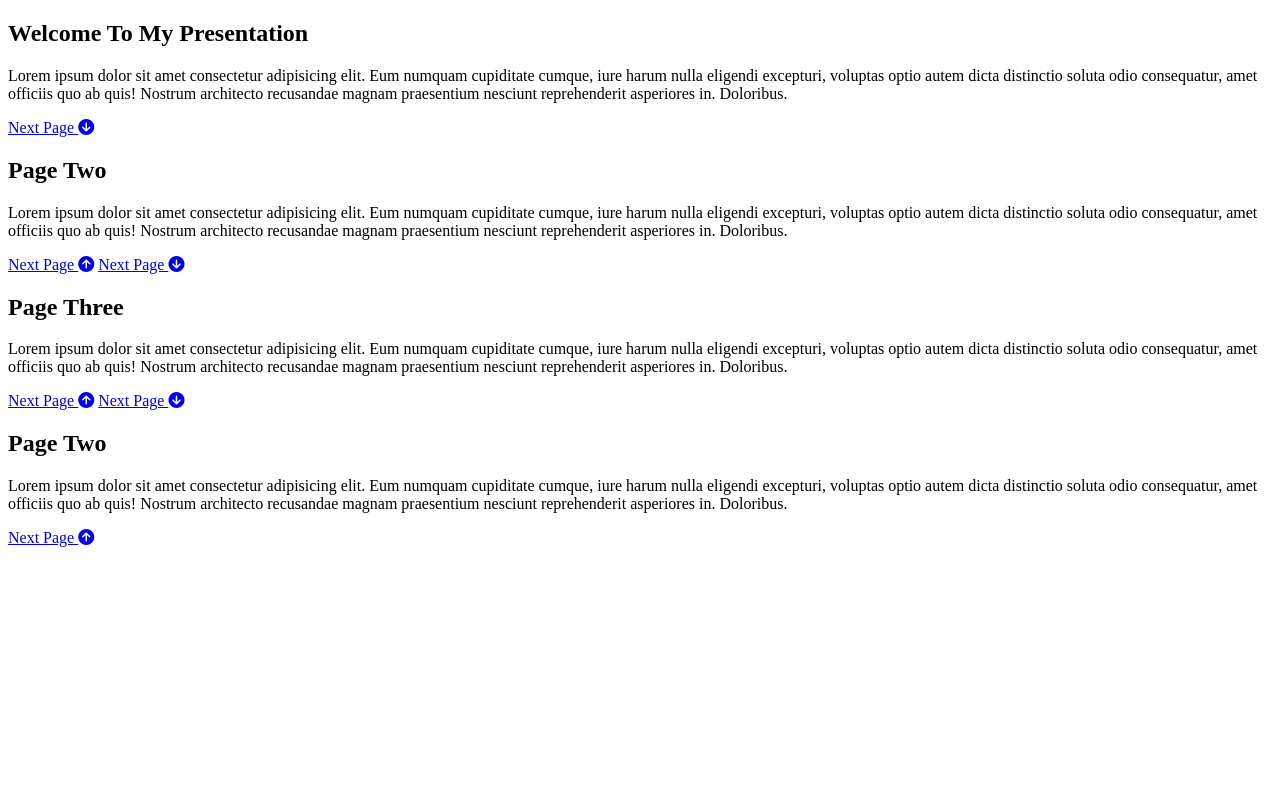
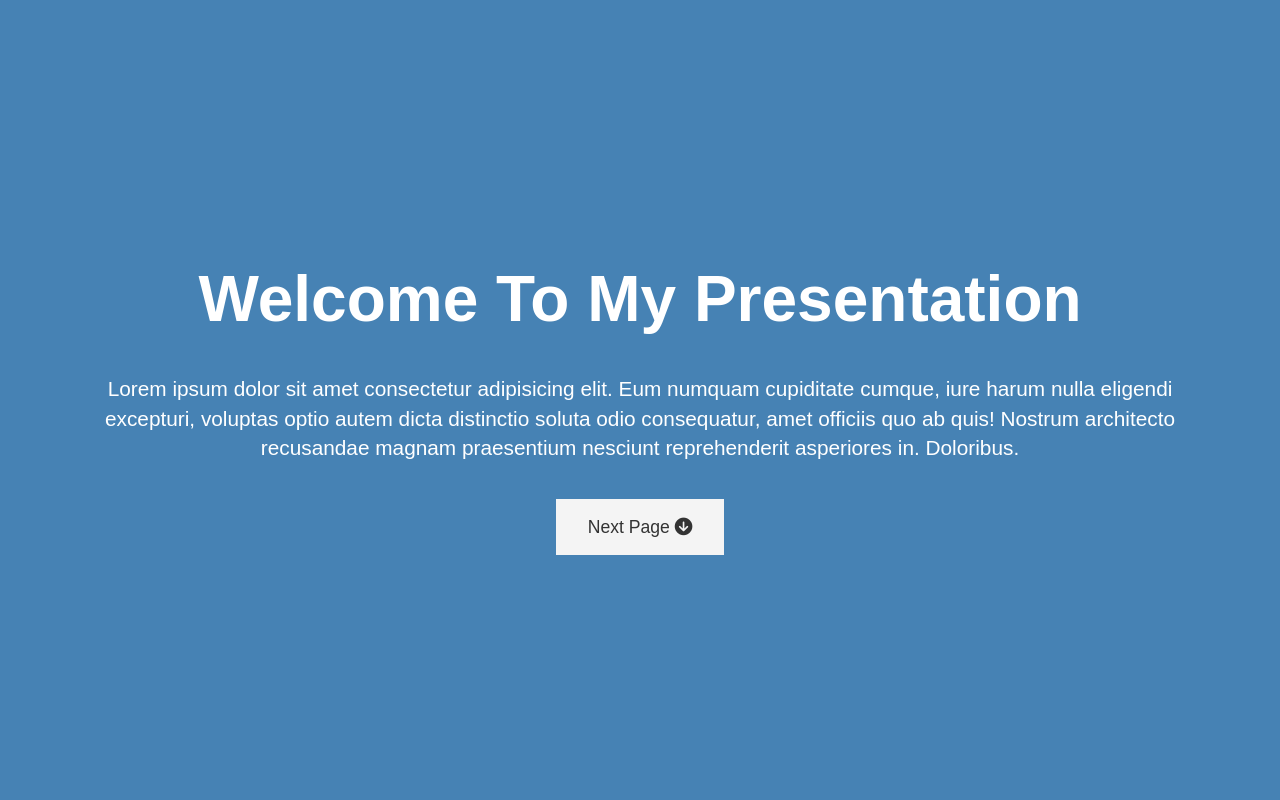
Before and after one commit to edwinkesuma/presentation-website, a plain HTML site: page index.html in a window 1280 px wide. Shown: the top 800 px of the page. Drawn offline with Linux system fonts and the light colour scheme.

Commit message:
presentation

```diff
--- a/index.html
+++ b/index.html
@@ -22,7 +22,7 @@
         <h1>Page Two</h1>
         <p>Lorem ipsum dolor sit amet consectetur adipisicing elit. Eum numquam cupiditate cumque, iure harum nulla eligendi excepturi, voluptas optio autem dicta distinctio soluta odio consequatur, amet officiis quo ab quis! Nostrum architecto recusandae magnam praesentium nesciunt reprehenderit asperiores in. Doloribus.</p>
         <div>
-            <a href="#page-1" class="btn-dark">Next Page <i class="fas fa-arrow-circle-up"></i></a>
+            <a href="#page-1" class="btn-dark">Prev Page <i class="fas fa-arrow-circle-up"></i></a>
             <a href="#page-3" class="btn">Next Page <i class="fas fa-arrow-circle-down"></i></a>
         </div>
     </section>
@@ -32,7 +32,7 @@
         <h1>Page Three</h1>
         <p>Lorem ipsum dolor sit amet consectetur adipisicing elit. Eum numquam cupiditate cumque, iure harum nulla eligendi excepturi, voluptas optio autem dicta distinctio soluta odio consequatur, amet officiis quo ab quis! Nostrum architecto recusandae magnam praesentium nesciunt reprehenderit asperiores in. Doloribus.</p>
         <div>
-            <a href="#page-2" class="btn-dark">Next Page <i class="fas fa-arrow-circle-up"></i></a>
+            <a href="#page-2" class="btn-dark">Prev Page <i class="fas fa-arrow-circle-up"></i></a>
             <a href="#page-4" class="btn">Next Page <i class="fas fa-arrow-circle-down"></i></a>
         </div>
     </section>
--- a/style.css
+++ b/style.css
@@ -0,0 +1,75 @@
+:root {
+    --page-1-color: steelblue;
+    --page-2-color: tan;
+    --page-3-color: teal;
+    --page-4-color: slateblue;
+    --animate-speed: 1s;
+}
+
+body {
+    font-family: Arial, Helvetica, sans-serif;
+    line-height: 1.4;
+    color: #fff;
+    margin: 0;
+    padding: 0;
+    overflow: hidden;
+}
+
+/* Page Colors */
+#page-1 {
+    background: var(--page-1-color);
+}
+
+#page-2 {
+    background: var(--page-2-color);
+}
+
+#page-3 {
+    background: var(--page-3-color);
+}
+
+#page-4 {
+    background: var(--page-4-color);
+}
+
+.page {
+    display: flex;
+    flex-direction: column;
+    height: 100vh;
+    align-items: center;
+    justify-content: center;
+    text-align: center;
+    padding: 0 4rem;
+}
+
+.page h1 {
+    font-size: 4rem;
+    line-height: 1.2;
+    margin: 1rem;
+}
+
+.page p {
+    font-size: 1.3rem;
+}
+
+.btn {
+    display: inline-block;
+    padding: 1rem 2rem;
+    background: #f4f4f4;
+    color: #333;
+    text-decoration: none;
+    border: none;
+    margin-top: 1rem;
+    font-size: 1.1rem;
+    transition: all 0.3s ease-in;
+}
+
+.btn:hover, .btn-dark {
+    background: #333;
+    color: #fff;
+}
+
+.btn-dark:hover {
+    background: #f4f4f4;
+    color: #333;
+}
```
